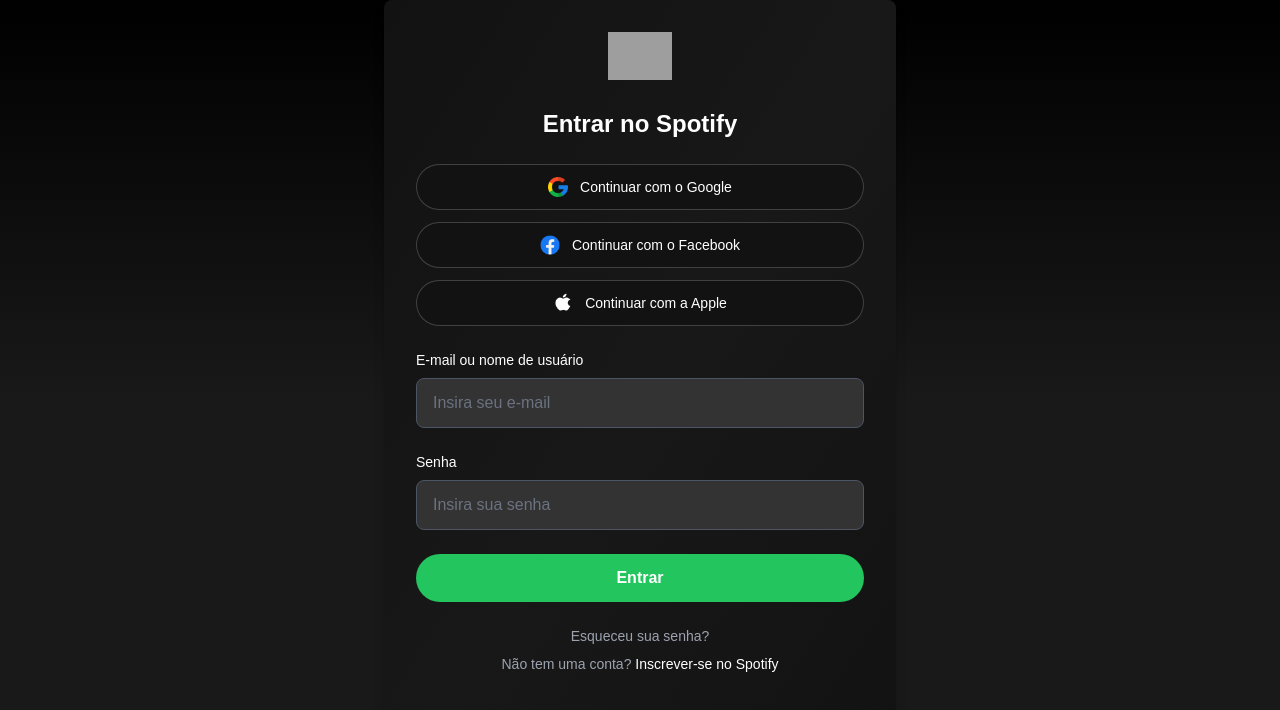
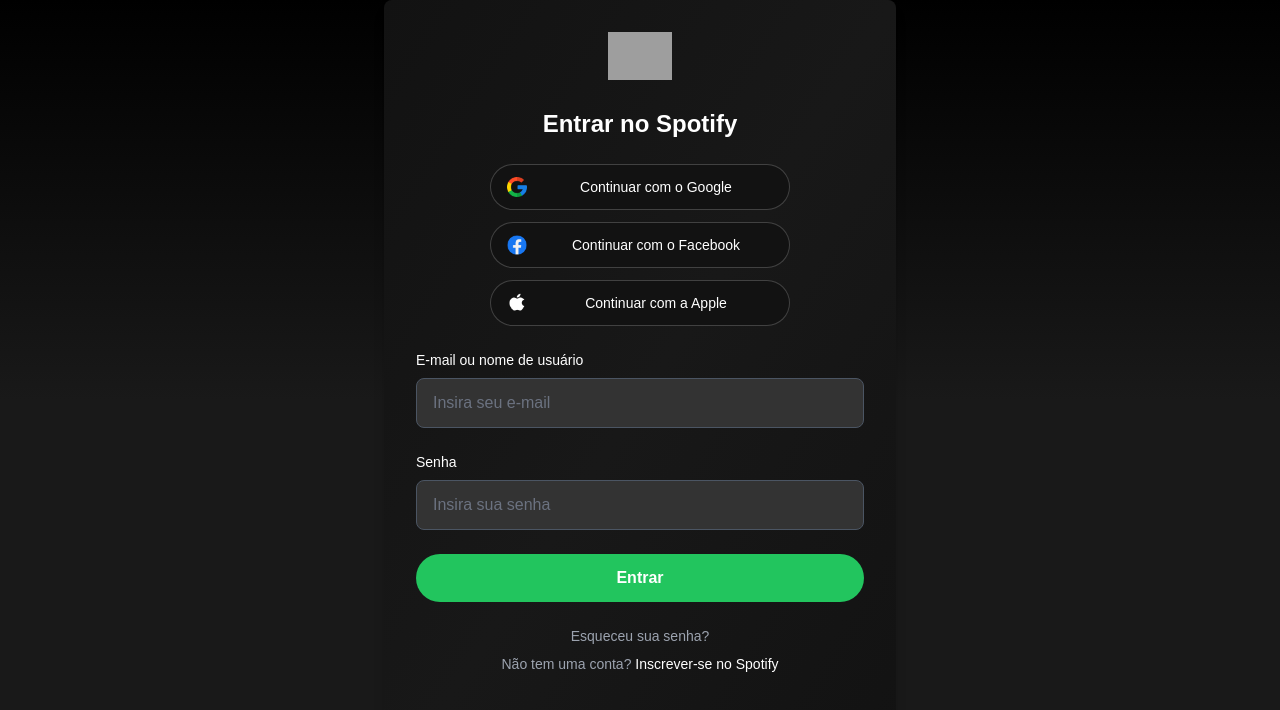
Before and after one commit to BilionBoy/spotify-projeto, a Next.js app: page /login in a window 1280 px wide. Shown: the top 710 px of the page. Built offline with nearby package versions, Linux system fonts and the light colour scheme; grey boxes are pictures that could not be loaded.

Commit message:
refactor: coerência de bordas nos links sociais

```diff
--- a/app/login/page.tsx
+++ b/app/login/page.tsx
@@ -16,7 +16,7 @@ export default function LoginPage() {
                 <h1 className="text-2xl font-bold text-white text-center">Entrar no Spotify</h1>
 
                 {/* Botões de Login Social */}
-                <div className="space-y-3">
+                <div className="flex flex-col space-y-3">
                     <GoogleLogo />
                     <FacebookLogo />
                     <AppleLogo />
--- a/components/ui/logos/AppleLogo.tsx
+++ b/components/ui/logos/AppleLogo.tsx
@@ -3,7 +3,7 @@ import Image from 'next/image';
 
 const AppleLogo = () => {
     return (
-        <button className="flex items-center justify-center w-full px-4 py-3 text-sm font-medium text-white bg-[#121212] border border-white/20 rounded-full hover:bg-[#333] hover:border-white transition-all">
+        <button className="flex items-center justify-start w-full max-w-[300px] mx-auto px-4 py-3 text-sm font-medium text-white bg-[#121212] border border-white/20 rounded-full hover:bg-[#333] hover:border-white transition-all">
             <Image
                 src="/apple.png"
                 alt="Apple Logo"
@@ -11,7 +11,7 @@ const AppleLogo = () => {
                 height={20}
                 className="mr-3"
             />
-            Continuar com a Apple
+            <span className="text-center w-full">Continuar com a Apple</span>
         </button>
     );
 };
--- a/components/ui/logos/FacebookLogo.tsx
+++ b/components/ui/logos/FacebookLogo.tsx
@@ -3,7 +3,7 @@ import Image from 'next/image';
 
 const FacebookLogo = () => {
     return (
-        <button className="flex items-center justify-center w-full px-4 py-3 text-sm font-medium text-white bg-[#121212] border border-white/20 rounded-full hover:bg-[#333] hover:border-white transition-all">
+        <button className="flex items-center justify-start w-full max-w-[300px] mx-auto px-4 py-3 text-sm font-medium text-white bg-[#121212] border border-white/20 rounded-full hover:bg-[#333] hover:border-white transition-all">
             <Image
                 src="/facebook.png"
                 alt="Facebook Logo"
@@ -11,7 +11,7 @@ const FacebookLogo = () => {
                 height={20}
                 className="mr-3"
             />
-            Continuar com o Facebook
+            <span className="text-center w-full">Continuar com o Facebook</span>
         </button>
     );
 };
--- a/components/ui/logos/GoogleLogo.tsx
+++ b/components/ui/logos/GoogleLogo.tsx
@@ -3,7 +3,7 @@ import Image from 'next/image';
 
 const GoogleLogo = () => {
     return (
-        <button className="flex items-center justify-center w-full px-4 py-3 text-sm font-medium text-white bg-[#121212] border border-white/20 rounded-full hover:bg-[#333] hover:border-white transition-all">
+        <button className="flex items-center justify-start w-full max-w-[300px] mx-auto px-4 py-3 text-sm font-medium text-white bg-[#121212] border border-white/20 rounded-full hover:bg-[#333] hover:border-white transition-all">
             <Image
                 src="/google.png"
                 alt="Google Logo"
@@ -11,7 +11,7 @@ const GoogleLogo = () => {
                 height={20}
                 className="mr-3"
             />
-            Continuar com o Google
+            <span className="text-center w-full">Continuar com o Google</span>
         </button>
     );
 };
```
